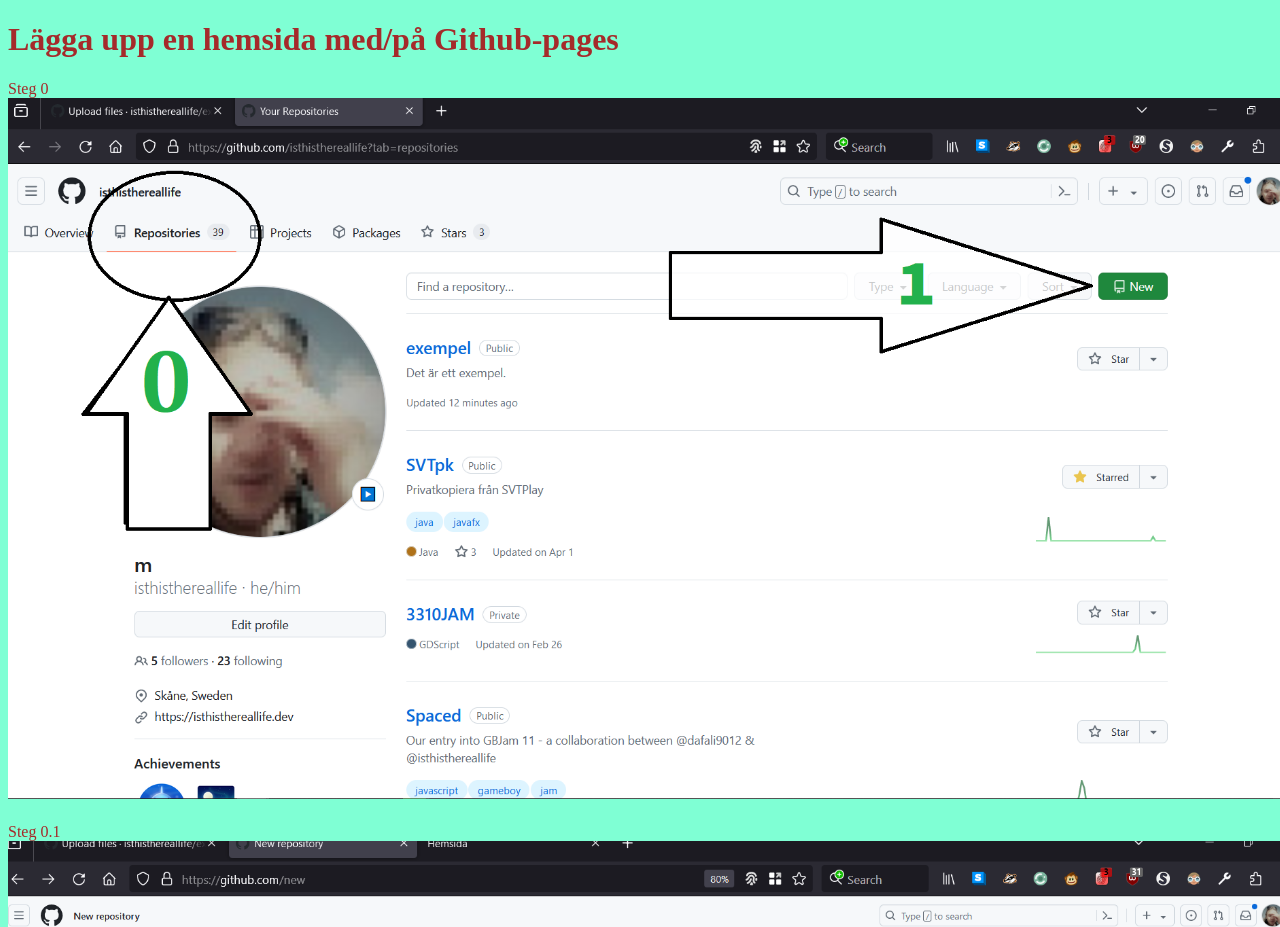
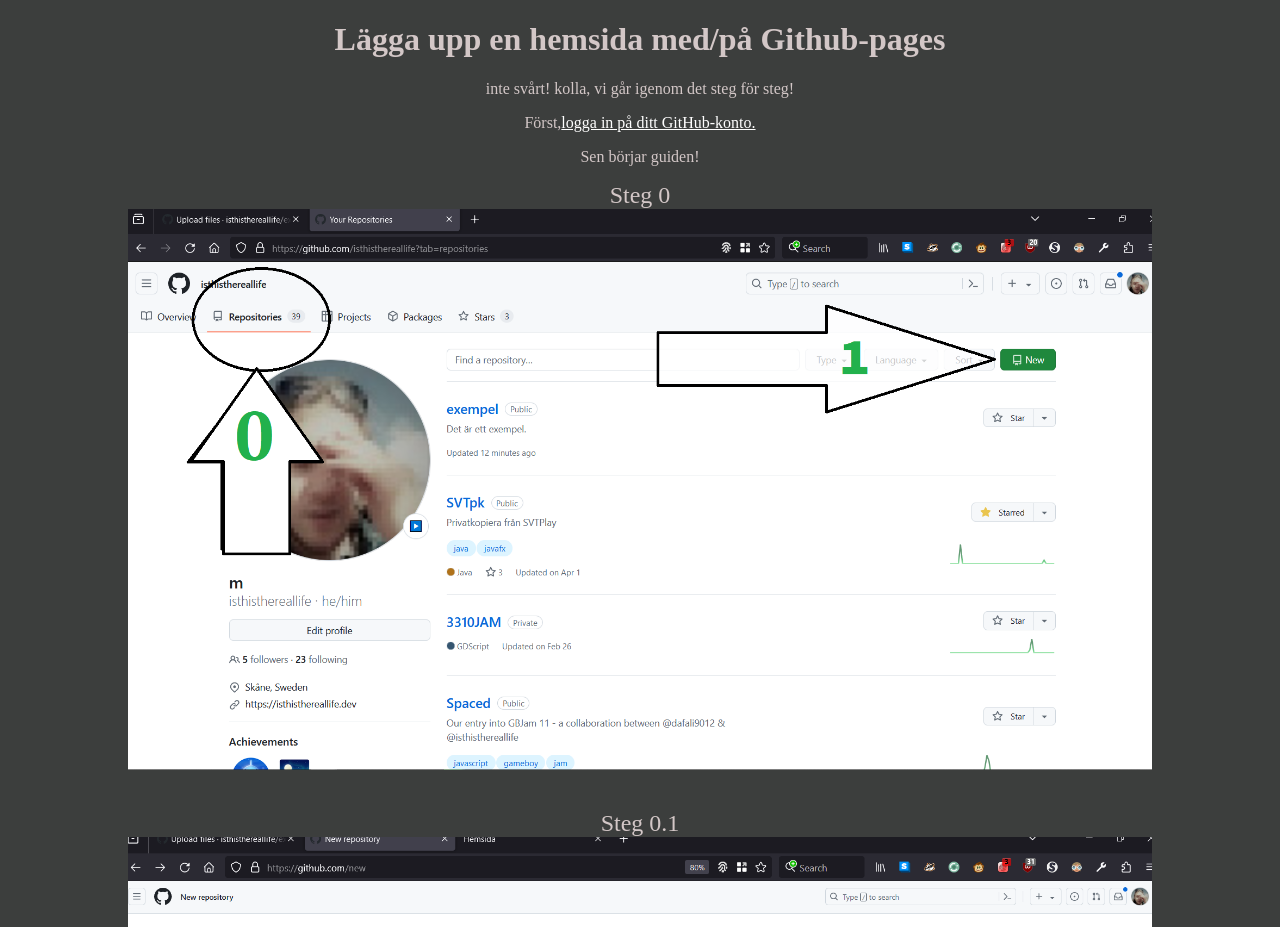
Before and after one commit to isthisthereallife/exempel, a plain HTML site: page index.html in a window 1280 px wide. Shown: the top 927 px of the page. Drawn offline with Linux system fonts and the light colour scheme.

Commit message:
justerat och centrerat

```diff
--- a/index.html
+++ b/index.html
@@ -4,30 +4,53 @@
 <head>
     <meta charset="UTF-8">
     <meta name="viewport" content="width=device-width, initial-scale=1.0">
-    <title>Hemsida</title>
+    <title>Exempel</title>
     <link rel="stylesheet" href="style.css" />
 </head>
 
 <body>
     <div>
-        <h1>Lägga upp en hemsida med/på Github-pages</h1>
-        <div>Steg 0</div>
+        <h1 style="justify-content: center; display: flex;">Lägga upp en hemsida med/på Github-pages</h1>
+        <p>inte svårt! kolla, vi går igenom det steg för
+            steg!</p>
+        <p> Först, <a href="https://github.com/login"> logga in på ditt
+                GitHub-konto.</a>
+        </p>
+        <p>Sen börjar guiden!</p>
+        <div class="image-holder">
+            <div id="step0">
+                <div class="step-header">Steg 0</div>
                 <img src="what_do0.png" />
-        <div>Steg 0.1</div>
+            </div>
+            <div id="step01">
+                <div class="step-header">Steg 0.1</div>
                 <img src="what_do01.png" />
-        <div>Steg 1</div>
+            </div>
+            <div id="step1">
+                <div class="step-header">Steg 1</div>
                 <img src="what_do1.png" />
-        <div>Steg 2</div>
+            </div>
+            <div id="step2">
+                <div class="step-header">Steg 2</div>
                 <img src="what_do2.png" />
-        <div>Steg 3</div>
+            </div>
+            <div id="step3">
+                <div class="step-header">Steg 3</div>
                 <img src="what_do3.png" />
-        <div>Steg 4</div>
+            </div>
+            <div id="step4">
+                <div class="step-header">Steg 4</div>
                 <img src="what_do4.png" />
-        <div>Steg 5</div>
+            </div>
+            <div id="step5">
+                <div class="step-header">Steg 5</div>
                 <img src="what_do5.png" />
-        <div>Steg 6</div>
+            </div>
+            <div id="step6">
+                <div class="step-header">Steg 6</div>
                 <img src="what_do6.png" />
-
+            </div>
+        </div>
 
 
         <a href="about.html">About</a>
--- a/style.css
+++ b/style.css
@@ -1,14 +1,36 @@
 body {
-    color: brown;
-    background-color: aquamarine;
+    color: rgb(211, 199, 199);
+    background-color: rgb(60, 62, 61);
+    font-size: 16px;
+}
+p {
+    display: flex;
+    justify-content: center;
+}
+.about {
+    background-image: url("Untd.png");
+    background-size: cover;
+}
+.step-header {
+    font-size: x-large;
+}
+a {
+    color: white;
+}
+.image-holder {
+    display: flex;
+    justify-content: center;
+    flex-direction: column;
 }
 
-body.about {
-    color: blueviolet;
-    background-color: azure;
+.image-holder div {
+    display: flex;
+    flex-direction: column;
+    justify-content: center;
+    align-items:center;
 }
 
 img {
-    padding-bottom: 20px;
-    max-width: 100vw;
+    padding-bottom: 40px;
+    max-width: 80vw;
 }
```
Also changed, not shown: about.html (+0 -2 lines), Untd.png (added). Lines whose indentation alone changed are shown as unchanged.
